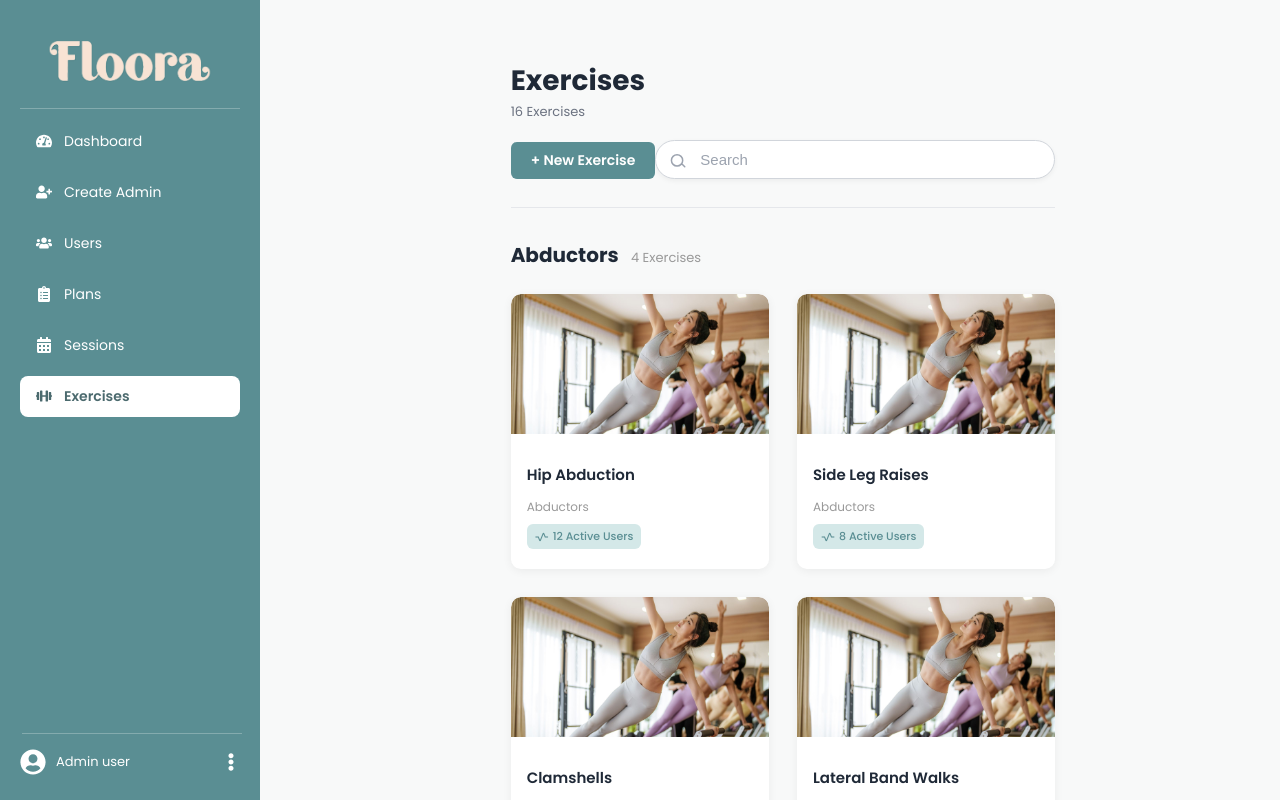
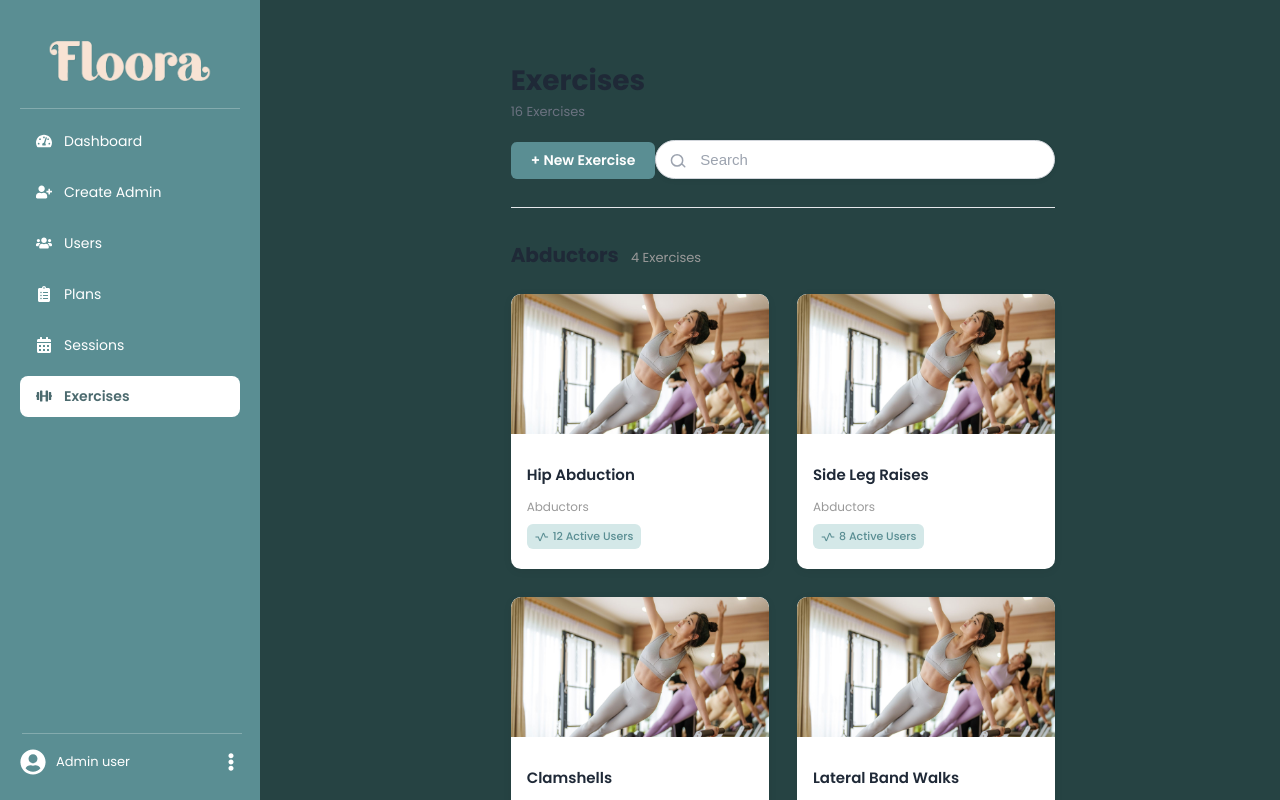
Before and after one commit to AnkitaPatwal/FlooraHEP, a React (Vite) app in the folder floora-web/: page /exercise-dashboard in a window 1280 px wide. Built offline with nearby package versions, Linux system fonts and the light colour scheme; no server answers.

Commit message:
Minor layout adjustment

```diff
--- a/floora-web/src/components/layouts/AppLayout.css
+++ b/floora-web/src/components/layouts/AppLayout.css
@@ -16,7 +16,7 @@ body,
   grid-template-columns: var(--sidenav-width) minmax(0, 1fr);
   min-height: 100vh;
   width: 100%;
-  background: #f8f9f9;
+  background: #264343;
 }
 
 /* Sidebar column (participates in grid; not fixed) */
```
